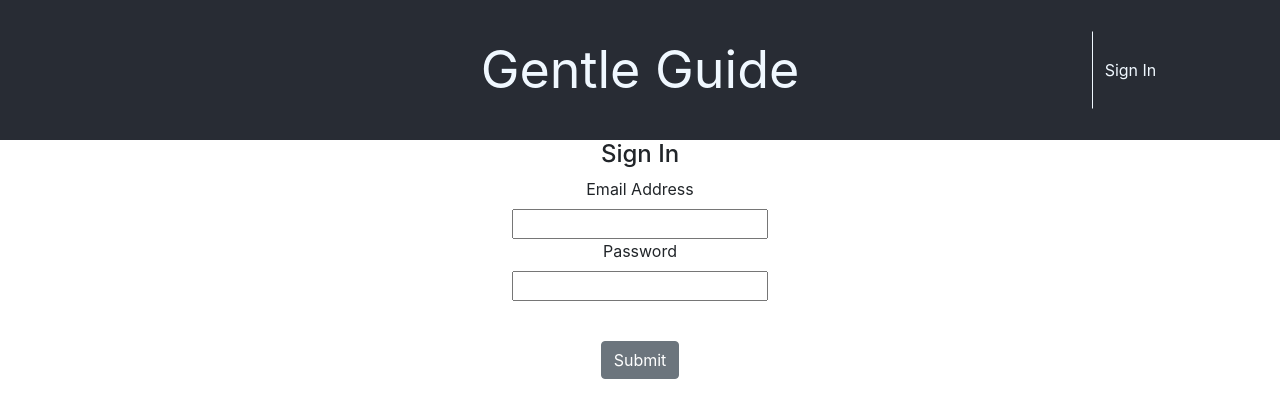
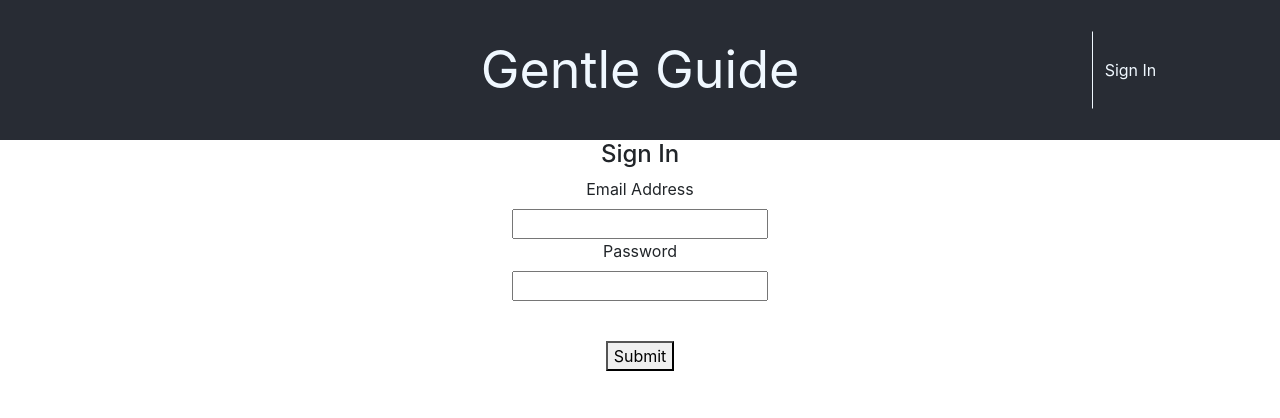
Before and after one commit to perfidiousscript/gg_health_fe-web, a React (Create React App) app: page /sign-in in a window 1280 px wide. Shown: the top 418 px of the page. Built offline with nearby package versions, Linux system fonts and the light colour scheme; no server answers.

Commit message:
removes SignIn submit button styling

```diff
--- a/src/AuthLink.js
+++ b/src/AuthLink.js
@@ -3,7 +3,7 @@ import { Button } from "react-bootstrap";
 import { Link } from "react-router-dom";
 
 class AuthLink extends React.Component {
-  logIn() {
+  logInRedirect() {
     this.props.history.push("/sign-in");
   }
 
@@ -16,7 +16,7 @@ class AuthLink extends React.Component {
     ) : (
       <Button
         variant="link"
-        onClick={this.logIn}
+        onClick={this.logInRedirect}
         style={{
           color: "aliceblue",
           borderLeft: "1px solid aliceblue",
--- a/src/SignIn.js
+++ b/src/SignIn.js
@@ -3,7 +3,6 @@ import Store from "./js/store/index.js";
 import { Formik, Form, Field } from "formik";
 import { connect } from "react-redux";
 import fetch from "cross-fetch";
-import { Button } from "react-bootstrap";
 import { Link, Redirect } from "react-router-dom";
 
 import { authenticateUser } from "./js/actions/user_actions.js";
@@ -42,9 +41,9 @@ class SignIn extends React.Component {
                 <Field type="text" name="password" /> <br />
                 <br />
                 <p> </p>
-                <Button variant="secondary" disabled={isSubmitting}>
+                <button type="primary" disabled={isSubmitting}>
                   Submit
-                </Button>
+                </button>
               </Form>
             )}
           </Formik>
```
